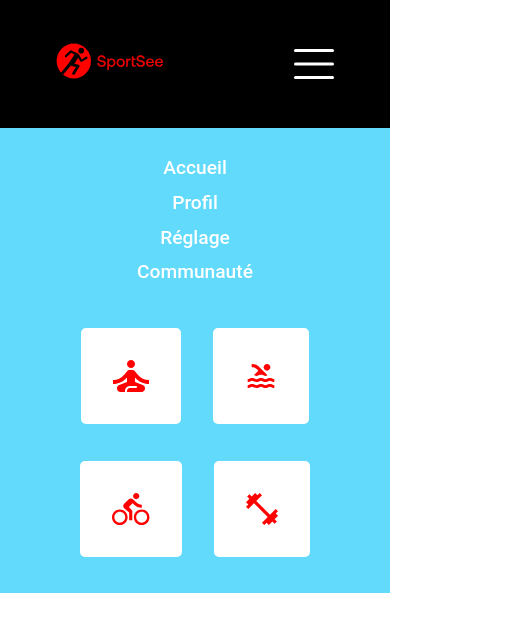
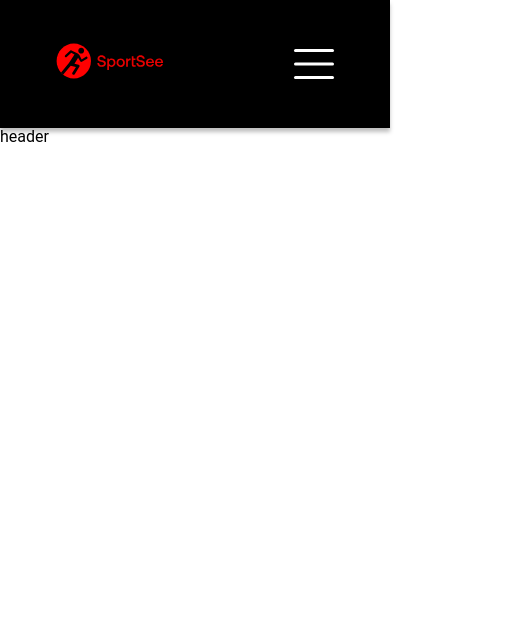
Before and after one commit to audreydiez/AudreyDiez_12_26072021, a React (Create React App) app: page /dashboard in a window 390 px wide. Shown: the top 632 px of the page, 506 px wide, since content can reach past the window. Built offline with nearby package versions, Linux system fonts and the light colour scheme.

Commit message:
CSS: responsive menu can be toggled when clicked

```diff
--- a/src/components/Navigation/MainNavigation/MainNavigation.jsx
+++ b/src/components/Navigation/MainNavigation/MainNavigation.jsx
@@ -11,6 +11,27 @@ import weightIcon from '../../../assets/images/weight.svg'
 import ResponsiveNavigation from '../ResponsiveNavigation/ResponsiveNavigation'
 
 class MainNavigation extends Component {
+    constructor(props) {
+        super(props)
+
+        this.state = {
+            responsiveMenuToggle: false,
+            key: 0,
+        }
+    }
+
+    handleClickBurger = () => {
+        const newKey = this.state.key + 1
+        this.setState({
+            responsiveMenuToggle: !this.state.responsiveMenuToggle,
+            key: newKey,
+        })
+        console.log(this.state.responsiveMenuToggle)
+        console.log(this.state.key)
+    }
+
+    renderResponsiveMenu = () => {}
+
     render() {
         return (
             <>
@@ -33,7 +54,7 @@ class MainNavigation extends Component {
                         <li className="main-nav--list--link">
                             <Link to="/dashboard">Communauté</Link>
                         </li>
-                        <li className="main-nav--list--hamburger">
+                        <li className="main-nav--list--hamburger" onClick={this.handleClickBurger}>
                             <Link to="/dashboard">
                                 <span />
                                 <span />
@@ -42,7 +63,10 @@ class MainNavigation extends Component {
                         </li>
                     </ul>
                 </nav>
-                <ResponsiveNavigation />
+                <ResponsiveNavigation
+                    isActive={this.state.responsiveMenuToggle}
+                    key={this.state.key}
+                />
             </>
         )
     }
--- a/src/components/Navigation/MainNavigation/MainNavigation.scss
+++ b/src/components/Navigation/MainNavigation/MainNavigation.scss
@@ -43,6 +43,7 @@
 
         &--hamburger {
             display: none;
+            cursor: pointer;
 
             position: absolute;
             top: 50%;
--- a/src/components/Navigation/ResponsiveNavigation/ResponsiveNavigation.jsx
+++ b/src/components/Navigation/ResponsiveNavigation/ResponsiveNavigation.jsx
@@ -10,9 +10,20 @@ import bicycleIcon from '../../../assets/images/vtt.svg'
 import weightIcon from '../../../assets/images/weight.svg'
 
 class ResponsiveNavigation extends Component {
+    constructor(props) {
+        super(props)
+
+        this.state = {
+            responsiveMenuToggle: false,
+        }
+    }
+    componentDidMount() {
+        this.setState({ responsiveMenuToggle: this.props.isActive })
+    }
+
     render() {
         return (
-            <div className="menu-nav active">
+            <div className={`menu-nav ${this.state.responsiveMenuToggle ? 'active' : ''}`}>
                 <ul className="menu-link">
                     <li className="">
                         <Link to="/dashboard">Accueil</Link>
--- a/src/components/Navigation/ResponsiveNavigation/ResponsiveNavigation.scss
+++ b/src/components/Navigation/ResponsiveNavigation/ResponsiveNavigation.scss
@@ -3,12 +3,14 @@
 .menu-nav {
     position: absolute;
     z-index: 1;
-    background-color: #61dafb;
+    background-color: $colour-secondary;
+    box-shadow: 0px 4px 4px rgba(0, 0, 0, 0.25);
+
     top: auto;
     right: 0;
     width: 0;
 
-    transition: all 0.2s ease-in-out;
+    transition: all 01s ease-in-out;
 
     & > * {
         transition: all 0.3s ease-in-out;
@@ -46,17 +48,17 @@
         &__icon {
             margin: 1rem;
             text-align: center;
-            transition: all 0.2s ease-in-out;
-
-            &:hover {
-                background-color: rgba(255, 255, 255, 0.1);
-                cursor: pointer;
-            }
 
             img {
                 background-color: $background-icon;
                 padding: 2rem;
                 border-radius: 5px;
+                transition: all 0.2s ease-in-out;
+
+                &:hover {
+                    background-color: rgba(255, 255, 255, 0.1);
+                    cursor: pointer;
+                }
             }
         }
     }
```
